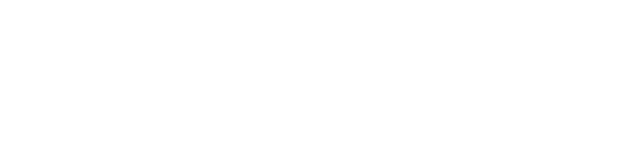
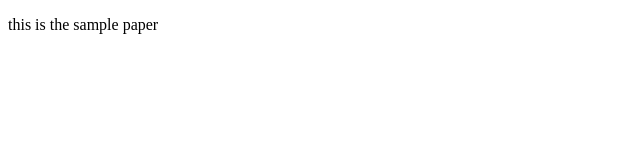
Before and after one commit to tarun0705/ecommers, a plain HTML site: page index.html in a window 1280 px wide. Shown: the whole page, without its empty margins (0-640 px from the left). Drawn offline with Linux system fonts and the light colour scheme.

Commit message:
paragraph updated

```diff
--- a/index.html
+++ b/index.html
@@ -6,6 +6,7 @@
     <title>Document</title>
 </head>
 <body>
+    <p> this is the sample paper</p>
 
 </body>
 </html>
```
